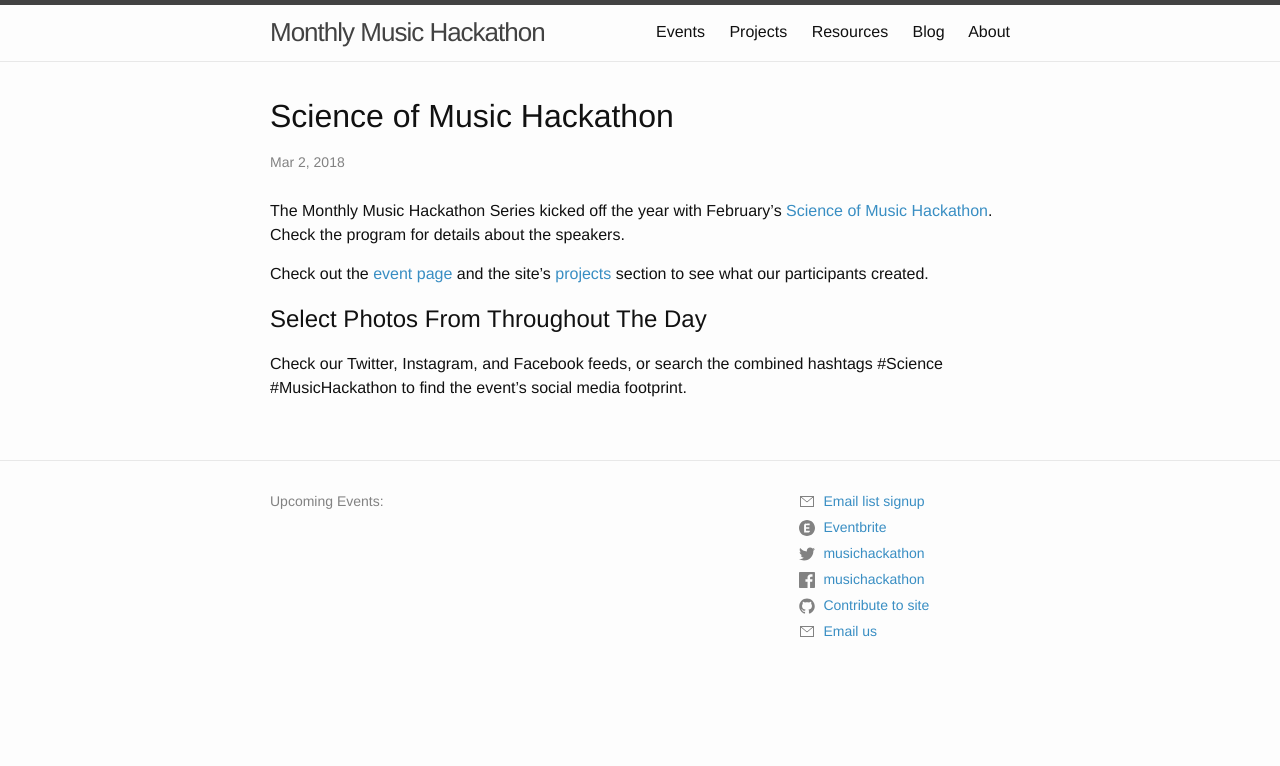
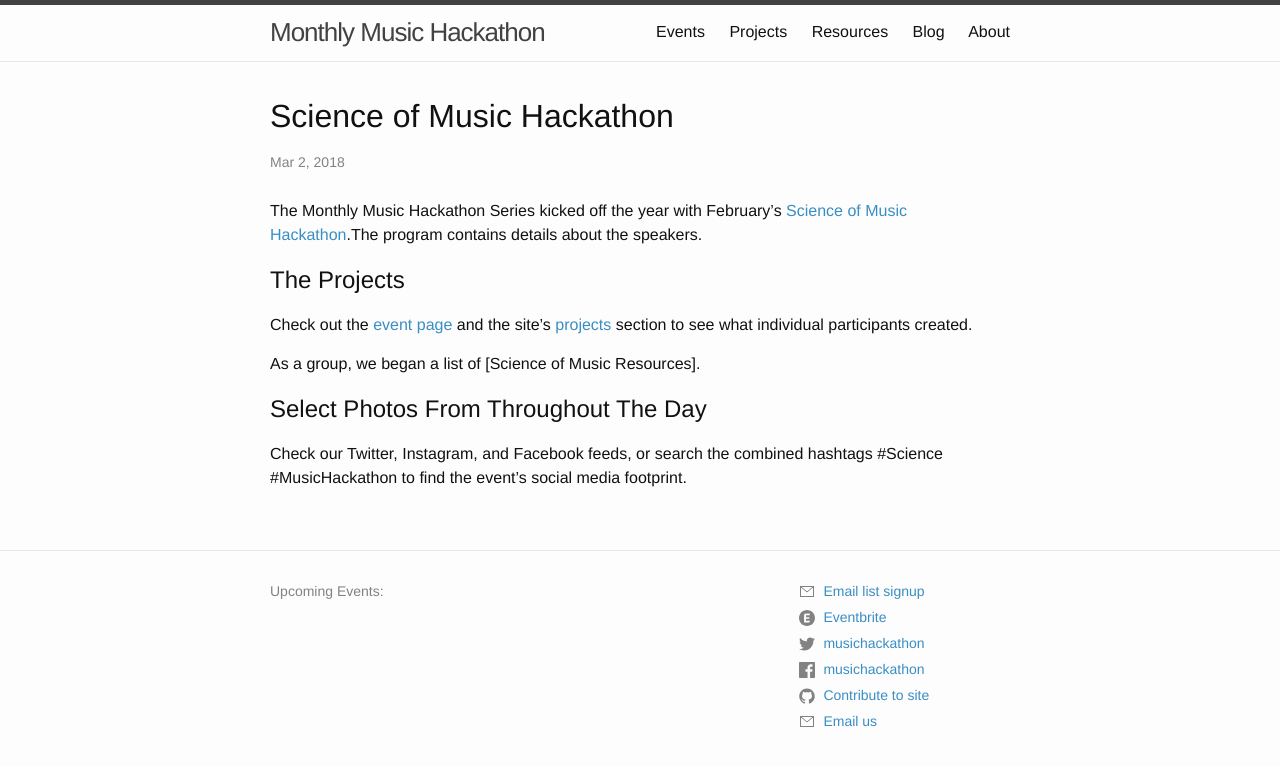
Before and after one commit to musichackathon/mmh_jekyll, a Jekyll site: the page built from _posts/2018-03-02-science-of-music.md, in a window 1280 px wide. Shown: the top 766 px of the page. Built offline with Jekyll 4.4.1, drawn with Linux system fonts in a browser that asks for light colours.

Commit message:
Add a note about the list of resources to the blog post

```diff
--- a/_posts/2018-03-02-science-of-music.md
+++ b/_posts/2018-03-02-science-of-music.md
@@ -3,9 +3,12 @@ title:  "Science of Music Hackathon"
 date:   2018-03-02 12:00:00 -0500
 categories: update
 ---
-The Monthly Music Hackathon Series kicked off the year with February's [Science of Music Hackathon]({{site.baseurl}}{% link _events/2018-02-03.md %}). Check the program for details about the speakers.
+The Monthly Music Hackathon Series kicked off the year with February's [Science of Music Hackathon]({{site.baseurl}}{% link _events/2018-02-03.md %}).The program contains details about the speakers.
 
-Check out the [event page]({{site.baseurl}}{% link _events/2018-02-03.md %}) and the site's [projects]({{site.baseurl}}{% link projects.md %}) section to see what our participants created.
+## The Projects
+Check out the [event page]({{site.baseurl}}{% link _events/2018-02-03.md %}) and the site's [projects]({{site.baseurl}}{% link projects.md %}) section to see what individual participants created.
+
+As a group, we began a list of [Science of Music Resources]{{https://docs.google.com/document/d/1cEkcjvsJU5KIhi--S1tOJGSVTMQJcD72A_6awwgpXt8/edit#heading=h.dgjtlmp0jc2h | absolute_url}}.
 
 ## Select Photos From Throughout The Day
 Check our Twitter, Instagram, and Facebook feeds, or search the combined hashtags #Science #MusicHackathon to find the event's social media footprint.
```
